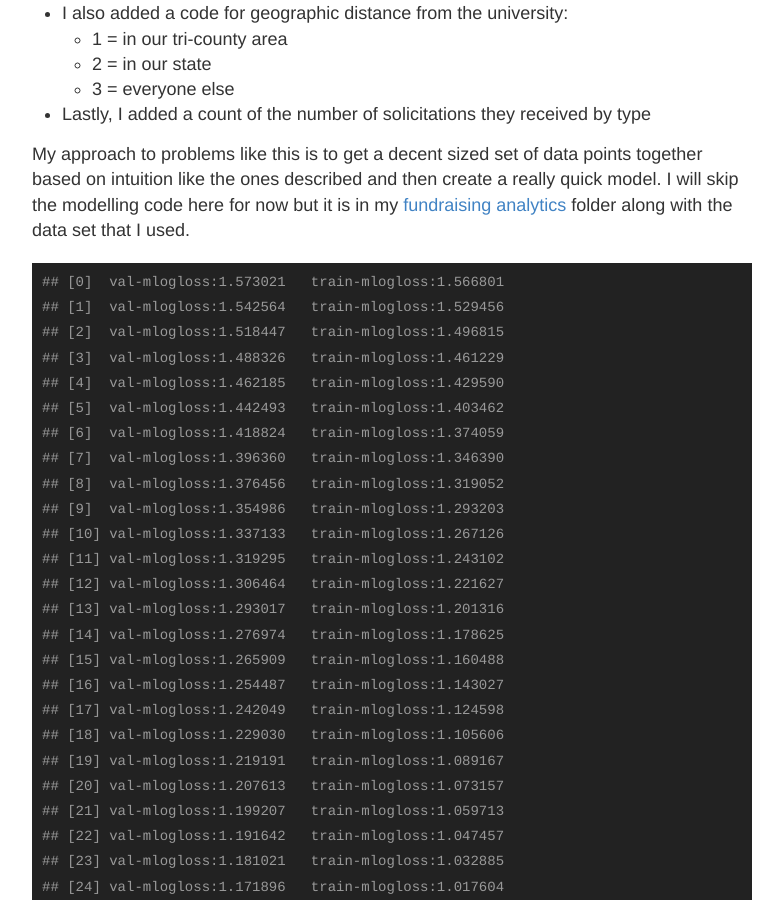
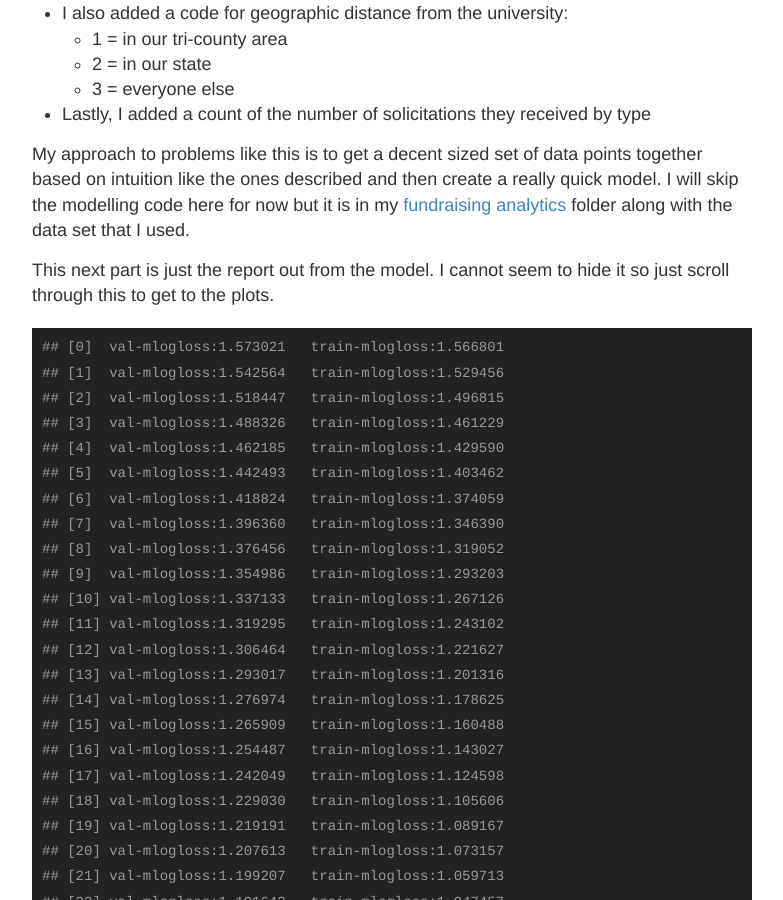
Before and after one commit to michaelpawlus/michaelpawlus.github.io, a Jekyll site: the page built from _posts/2016-04-29-giving-vehicle-analysis.md, in a window 1280 px wide and 900 px high, scrolled down 1348 px. Shown: the whole window, without its empty margins (248-1031 px from the left). Built offline with Jekyll 4.4.1, drawn with Linux system fonts in a browser that asks for light colours.

Commit message:
final little edits

````diff
--- a/_posts/2016-04-29-giving-vehicle-analysis.md
+++ b/_posts/2016-04-29-giving-vehicle-analysis.md
@@ -48,6 +48,7 @@ I eventually choose:
 
 My approach to problems like this is to get a decent sized set of data points together based on intuition like the ones described and then create a really quick model.  I will skip the modelling code here for now but it is in my [fundraising analytics](https://github.com/michaelpawlus/fundraising_analytics) folder along with the data set that I used.
 
+This next part is just the report out from the model.  I cannot seem to hide it so just scroll through this to get to the plots.
 
 
 {% highlight text %}
@@ -313,6 +314,7 @@ Next we can look at age which I think is the most revealing.  I was very surpris
 I also feel that every age bracket has a method so this seems useful.
 
 To make each category clear:
+
 * Lockbox is check in the mail
 * Online Giving is online giving
 * Staff is giving in person to a staff member
@@ -354,6 +356,7 @@ Email also shows this trend where the more we ask via email for a gift, the more
 The next plot looks at the constituent type which is a little busy and for me there are not many insights to glean.
 
 I will provide a legend for a few of the types:
+
 * C is company
 * F is foundation
 * rs is retired staff
--- a/_rmd/2016-04-29-giving-vehicle-analysis.Rmd
+++ b/_rmd/2016-04-29-giving-vehicle-analysis.Rmd
@@ -48,6 +48,7 @@ I eventually choose:
 
 My approach to problems like this is to get a decent sized set of data points together based on intuition like the ones described and then create a really quick model.  I will skip the modelling code here for now but it is in my [fundraising analytics](https://github.com/michaelpawlus/fundraising_analytics) folder along with the data set that I used.
 
+This next part is just the report out from the model.  I cannot seem to hide it so just scroll through this to get to the plots.
 
 ```{r warning=FALSE, message=FALSE, echo=FALSE}
 library(data.table)
@@ -204,6 +205,7 @@ Next we can look at age which I think is the most revealing.  I was very surpris
 I also feel that every age bracket has a method so this seems useful.
 
 To make each category clear:
+
 * Lockbox is check in the mail
 * Online Giving is online giving
 * Staff is giving in person to a staff member
@@ -265,6 +267,7 @@ ggplot(gv, aes(factor(e_sols), fill=factor(method)) ) +
 The next plot looks at the constituent type which is a little busy and for me there are not many insights to glean.
 
 I will provide a legend for a few of the types:
+
 * C is company
 * F is foundation
 * rs is retired staff
````
